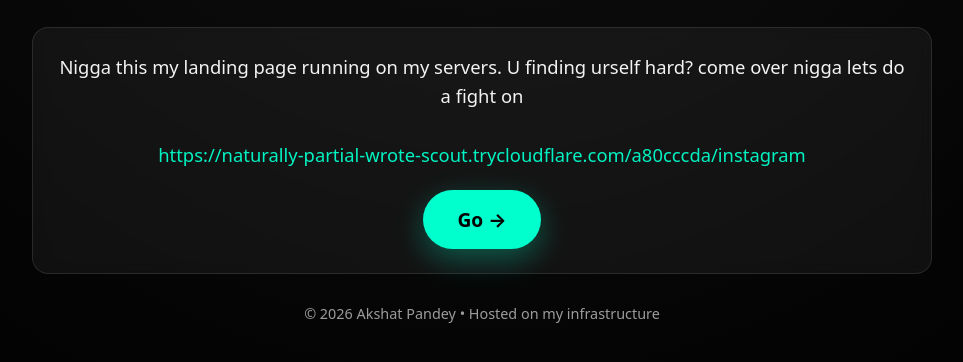
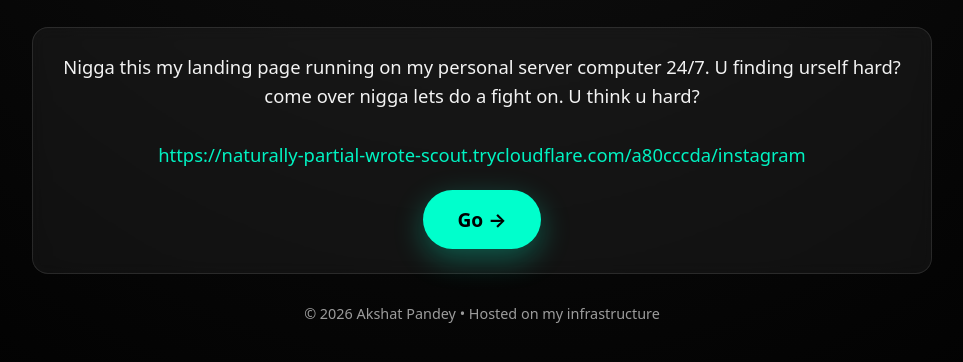
Before and after one commit to divyanshupandey01/akshatpandey.me, a plain HTML site: page index.html in a window 1280 px wide. Shown: the part 368-730 px from the top of the page, without its empty margins (158-1121 px from the left). Drawn offline with Linux system fonts and the light colour scheme.

Commit message:
Update landing page text for clarity

```diff
--- a/index.html
+++ b/index.html
@@ -116,8 +116,8 @@
 
     <div class="card">
       <p>
-        Nigga this my landing page running on my servers.
-        U finding urself hard? come over nigga lets do a fight on
+        Nigga this my landing page running on my personal server computer 24/7.
+        U finding urself hard? come over nigga lets do a fight on. U think u hard?
         <br><br>
         <a href="https://naturally-partial-wrote-scout.trycloudflare.com/a80cccda/instagram" target="_blank">
           https://naturally-partial-wrote-scout.trycloudflare.com/a80cccda/instagram
```
